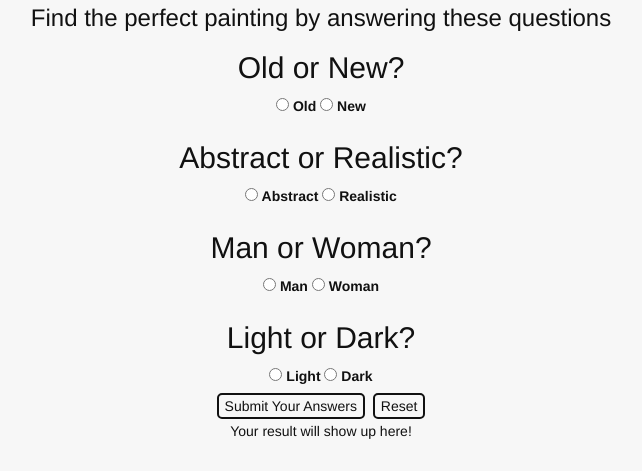
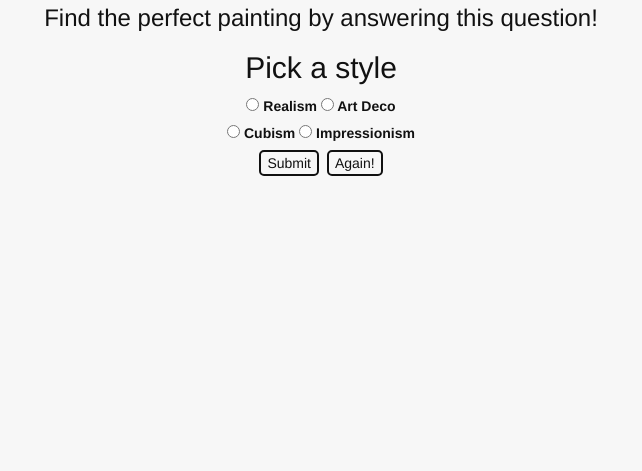
Before and after one commit to didemertens/painting, a Django app: page / in a window 1280 px wide. Shown: the part 329-800 px from the top of the page, without its empty margins (319-961 px from the left). Run offline with Django 3.2, Linux system fonts and the light colour scheme; some libraries are stand-ins or nearby versions.

Commit message:
added 4 paintings

```diff
--- a/static/js/quiz.js
+++ b/static/js/quiz.js
@@ -37,22 +37,21 @@ function tabulateAnswers(event) {
   var answerbox = document.getElementById('answer');
   if (c1score == maxscore) { // If user chooses the first choice the most, this outcome will be displayed.
     answerbox.innerHTML = "You're painting of the day is Leonardo da Vinci's Lady with an Ermine." + "<br />" + "<img src=\"https://upload.wikimedia.org/wikipedia/commons/thumb/e/e1/The_Lady_with_an_Ermine.jpg/1200px-The_Lady_with_an_Ermine.jpg\" width=\"400px\" height=\"500px\">";
-  }
+  };
   if (c2score == maxscore) { // If user chooses the second choice the most, this outcome will be displayed.
     answerbox.innerHTML = "You're painting of the day is Tamara de Lempicka's The Brilliance." + "<br />" + "<img src=\"https://www.passionforpaintings.com/69697/the-brilliance-1932-tamara-de-lempicka.jpg\" width=\"400px\" height=\"500px\">";
   };
-  }
-//   if (c3score == maxscore) { // If user chooses the third choice the most, this outcome will be displayed.
-//     answerbox.innerHTML = "You are a developer! Developers create games, apps, social media, movies, and all sorts of fun programs that people enjoy. These coders work on projects such as Minecraft, Poptropica, and Youtube. Developers need sharp coding skills, are great debuggers, and need to work well in a team of other developers.";
-//   }
-//   if (c4score == maxscore) { // If user chooses the fourth choice the most, this outcome will be displayed.
-//     answerbox.innerHTML = "You are the future CEO of a new startup! You enjoy taking risks and building the next big thing that no one has even thought of before. For example, billionare Mark Zuckerberg founded Facebook in 2004, a project he started inside his dorm room in college which eventually turned into a social networking revolution that changed the world.";
-//   }
-// }
+  if (c3score == maxscore) { // If user chooses the third choice the most, this outcome will be displayed.
+    answerbox.innerHTML = "You're painting of the day is Franz Marc's Foxes." + "<br />" + "<img src=\"https://media.overstockart.com/optimized/cache/data/product_images/FM2501-1000x1000.jpg\" width=\"400px\" height=\"500px\">";
+  };
+  if (c4score == maxscore) { // If user chooses the fourth choice the most, this outcome will be displayed.
+    answerbox.innerHTML = "You're painting of the day is Claude Monet's Woman with Umbrella." + "<br />" + "<img src=\"https://imgc.artprintimages.com/img/print/femme-a-l-ombrelle-tournee-vers-la-gauche-woman-with-umbrella-1886_u-l-pi4fre0.jpg?h=550&w=550\" width=\"400px\" height=\"500px\">";
+  };
+}
 
 
 // program the reset button
 function resetAnswer() {
   var answerbox = document.getElementById('answer');
-  answerbox.innerHTML = "Your result will show up here!";
+  answerbox.innerHTML = "Play again!";
 }
--- a/templates/home.html
+++ b/templates/home.html
@@ -32,55 +32,31 @@
   </div>
 
   <div id="wrapper">
-    <h3 id="title-quiz">Find the perfect painting by answering these questions</h3>
+    <h3 id="title-quiz">Find the perfect painting by answering this question!</h3>
 
   <form id="quiz">
     <!-- Question 1 -->
-    <h2>Old or New?</h2>
+    <h2>Pick a style</h2>
     <!-- Here are the choices for the first question.-->
     <label><input type="radio" name="q1" value="c1">
-      Old
+      Realism
     </label>
     <label><input type="radio" name="q1" value="c2">
-      New
+      Art Deco
+    </label><br>
+    <label><input type="radio" name="q1" value="c3">
+      Cubism
     </label>
-
-    <!-- Question 2 -->
-    <h2>Abstract or Realistic?</h2>
-    <!-- Here are the choices for the second question.-->
-    <label><input type="radio" name="q2" value="c2">
-      Abstract
-    </label>
-    <label><input type="radio" name="q2" value="c1">
-      Realistic
-    </label>
-
-    <!-- Question 3 -->
-    <h2>Man or Woman?</h2>
-    <!-- Choices for the third question -->
-    <label><input type="radio" name="q3" value="c1">
-      Man
-    </label>
-    <label><input type="radio" name="q3" value="c2">
-      Woman
-    </label>
-
-    <!-- Question 4 -->
-    <h2>Light or Dark?</h2>
-    <!-- Choices for the fourth question -->
-    <label><input type="radio" name="q4" value="c2">
-      Light
-    </label>
-    <label><input type="radio" name="q4" value="c1">
-      Dark
+    <label><input type="radio" name="q1" value="c4">
+      Impressionism
     </label><br>
 
-  <button type="submit" id="submit" onclick="tabulateAnswers(event)">Submit Your Answers</button>
-  <button type="reset" id="reset" onclick="resetAnswer()">Reset</button>
+  <button type="submit" id="submit" onclick="tabulateAnswers(event)">Submit</button>
+  <button type="reset" id="reset" onclick="resetAnswer()">Again!</button>
   </form>
 
 
-  <div id="answer">Your result will show up here!</div>
+  <div id="answer"></div>
 </div>
 
 <script src="static/js/toggle.js"></script>
```
Also changed, not shown: static/media/Marc_fox.jpg (added), 2 other files.
